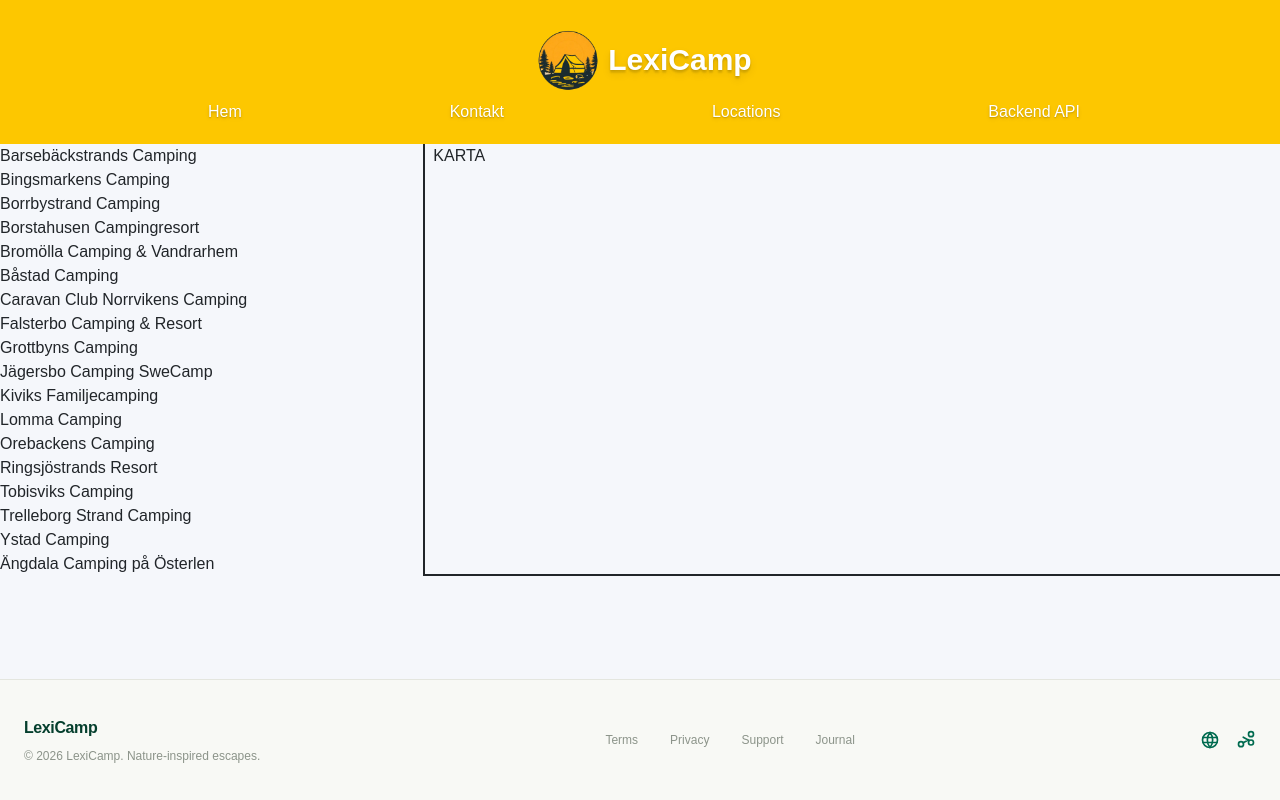
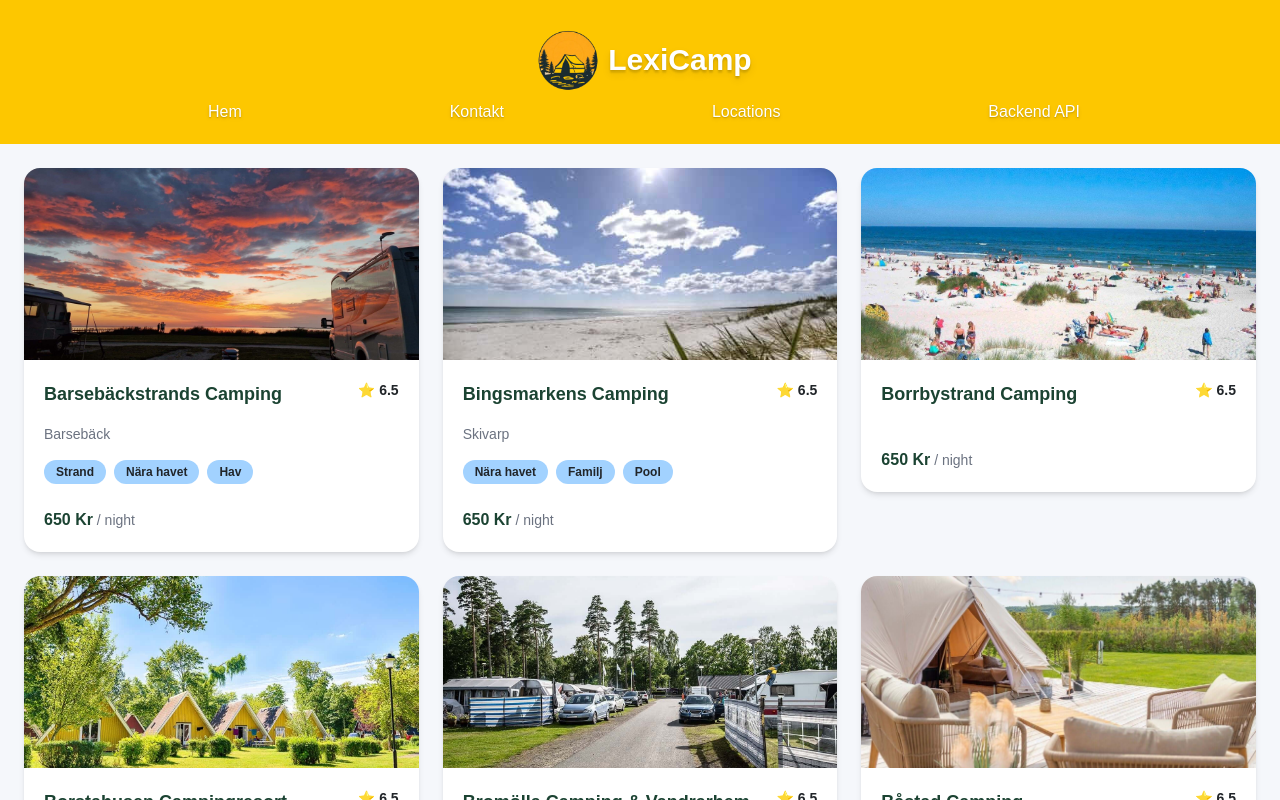
Before and after one commit to aLexicon99/LexiCamp-Booking, a Next.js app: page /locations in a window 1280 px wide. Shown: the top 800 px of the page. Built offline with nearby package versions, Linux system fonts and the light colour scheme.

Commit message:
Show-Campground-Cards
- Using Campground Cards
- Added Loading component
- Link to each location/campground

```diff
--- a/app/locations/page.js
+++ b/app/locations/page.js
@@ -1,14 +1,19 @@
 "use client";
 
+import Link from "next/link";
+export const dynamic = "force-dynamic";
 import Header from "@/components/Header";
+import Loading from "@/components/Loading";
 import { useEffect, useState } from "react";
+// import locations from "@/public/locations_data.json";
+import CampgroundCard from "@/components/CampgroundCard";
 
 export default function Locations() {
   const [Locations, setLocations] = useState([]);
 
   useEffect(() => {
     async function fetchLocations() {
-      const response = await fetch("/api/locations", { cache : 'no-cache' });
+      const response = await fetch("/api/locations", { cache: "no-cache" });
       const data = await response.json();
       setLocations(data);
     }
@@ -17,24 +22,29 @@ export default function Locations() {
 
   return (
     <>
+      {Locations.length === 0 ? (
+        <Loading />
+      ) : (
+        <>
           <Header />
+
           <div className="flex justify-around h-full">
-        <div className="flex-1">
-          {Locations.map((location, index) => (
-            <div key={index}>
-              <a
-                href={`/locations/${location.id}`}
+            <div className="flex-1 p-6">
+              <div className="grid gap-6 md:grid-cols-2 lg:grid-cols-3">
+                {Locations.slice(0, 6).map((campground, index) => (
+                  <Link
+                    key={index}
+                    href={`/locations/${campground.id}`}
                     className="text-gray-600 hover:text-black"
                   >
-                {location.name}
-              </a>
-            </div>
+                    <CampgroundCard campground={campground} />
+                  </Link>
                 ))}
               </div>
-        <div className="flex-2 pl-2 border-l-2 border-b-2 max-h-full">
-          {" KARTA "}
             </div>
           </div>
         </>
+      )}
+    </>
   );
 }
```
Lines whose indentation alone changed are shown as unchanged.
